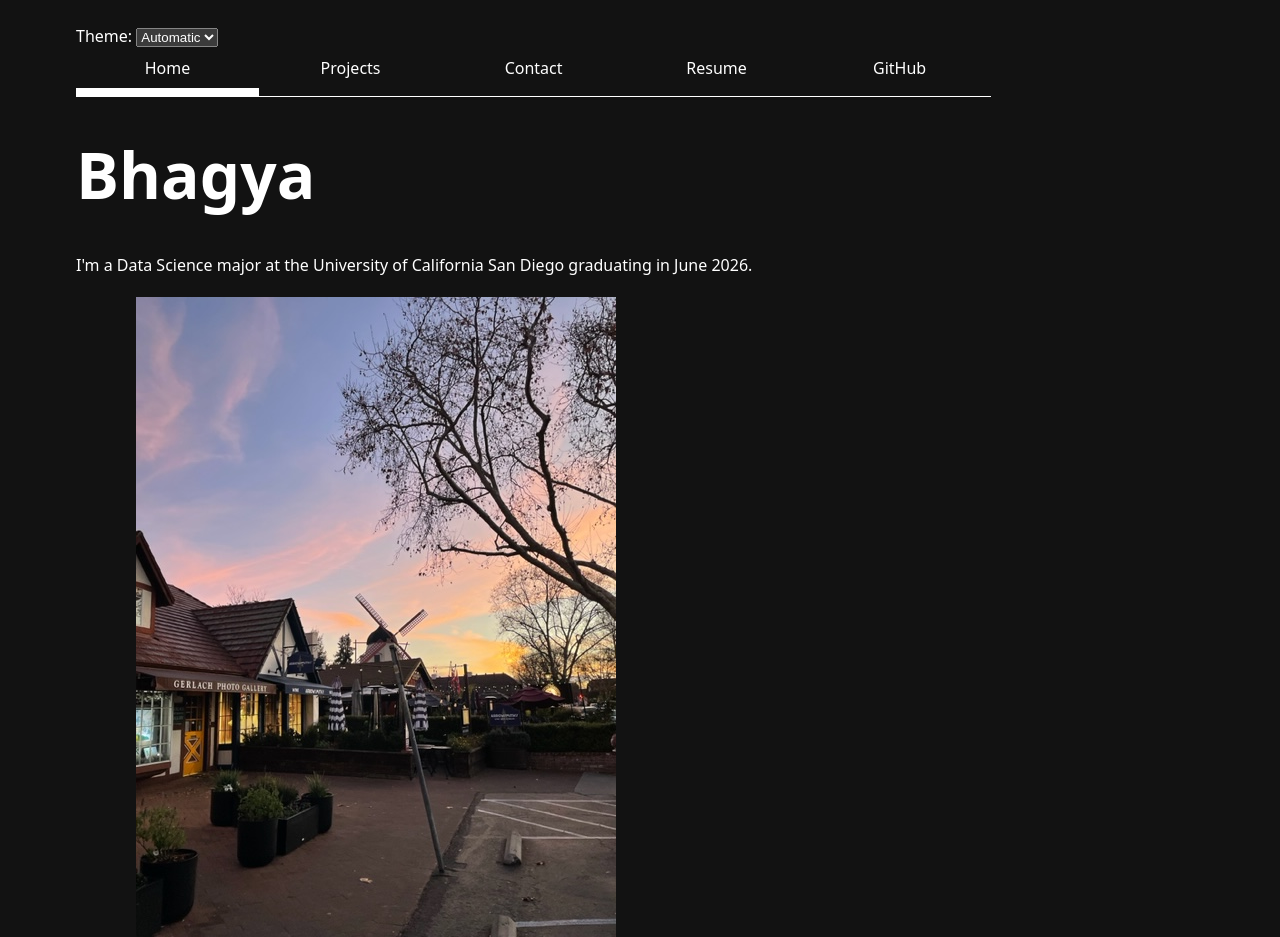
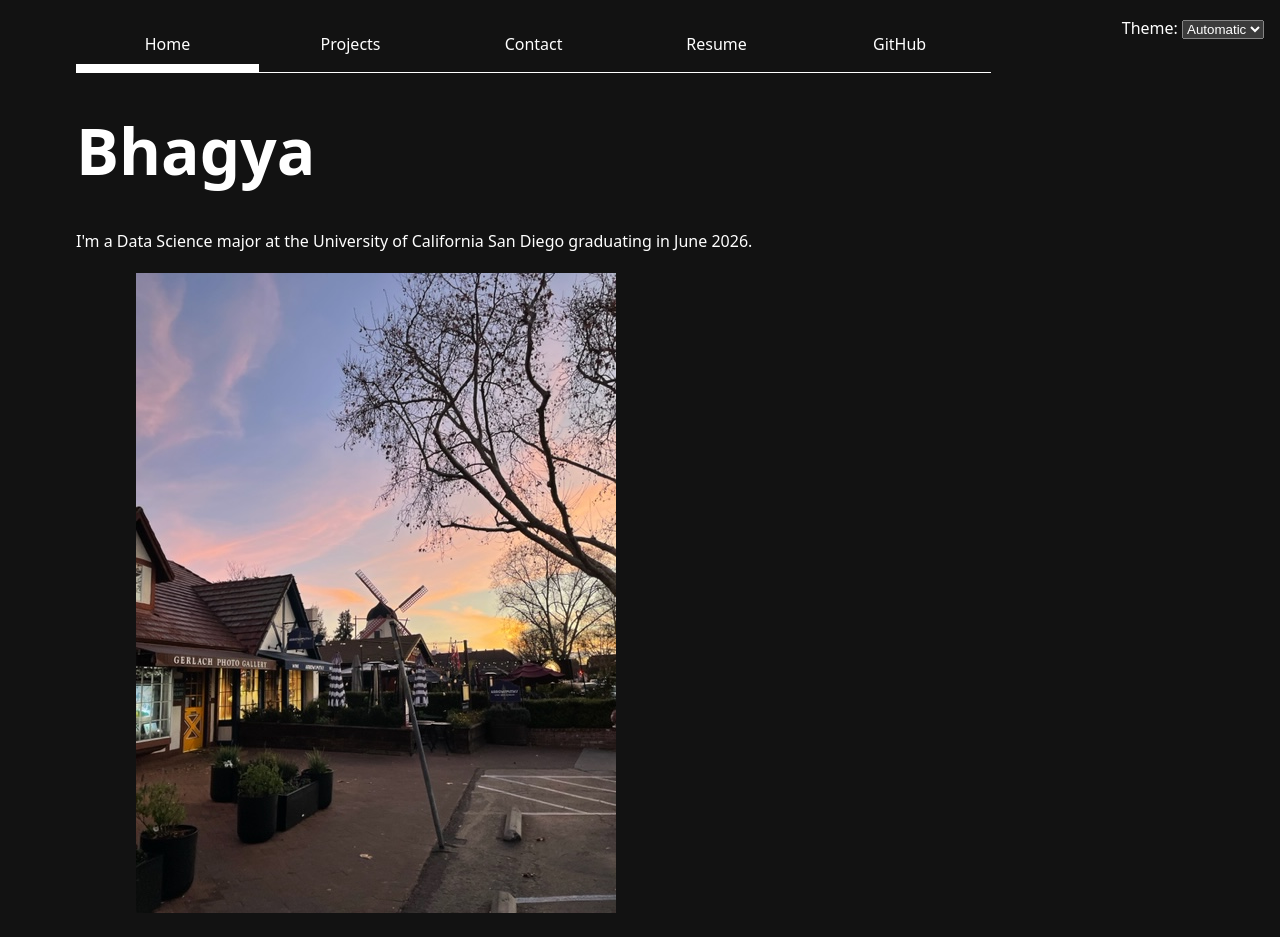
Before and after one commit to Bhagya-Ram-7/portfolio, a plain HTML site: page index.html in a window 1280 px wide. Drawn offline with Linux system fonts and the light colour scheme.

Commit message:
moved theme button to top right

```diff
--- a/style.css
+++ b/style.css
@@ -166,7 +166,11 @@ h1, h2, h3, h4, h5, h6 {
   border-bottom: seagreen;
 }
 
-
+.color-scheme {
+  position: absolute;
+  top: 1rem;
+  right: 1rem;
+}
 
 
 
```
